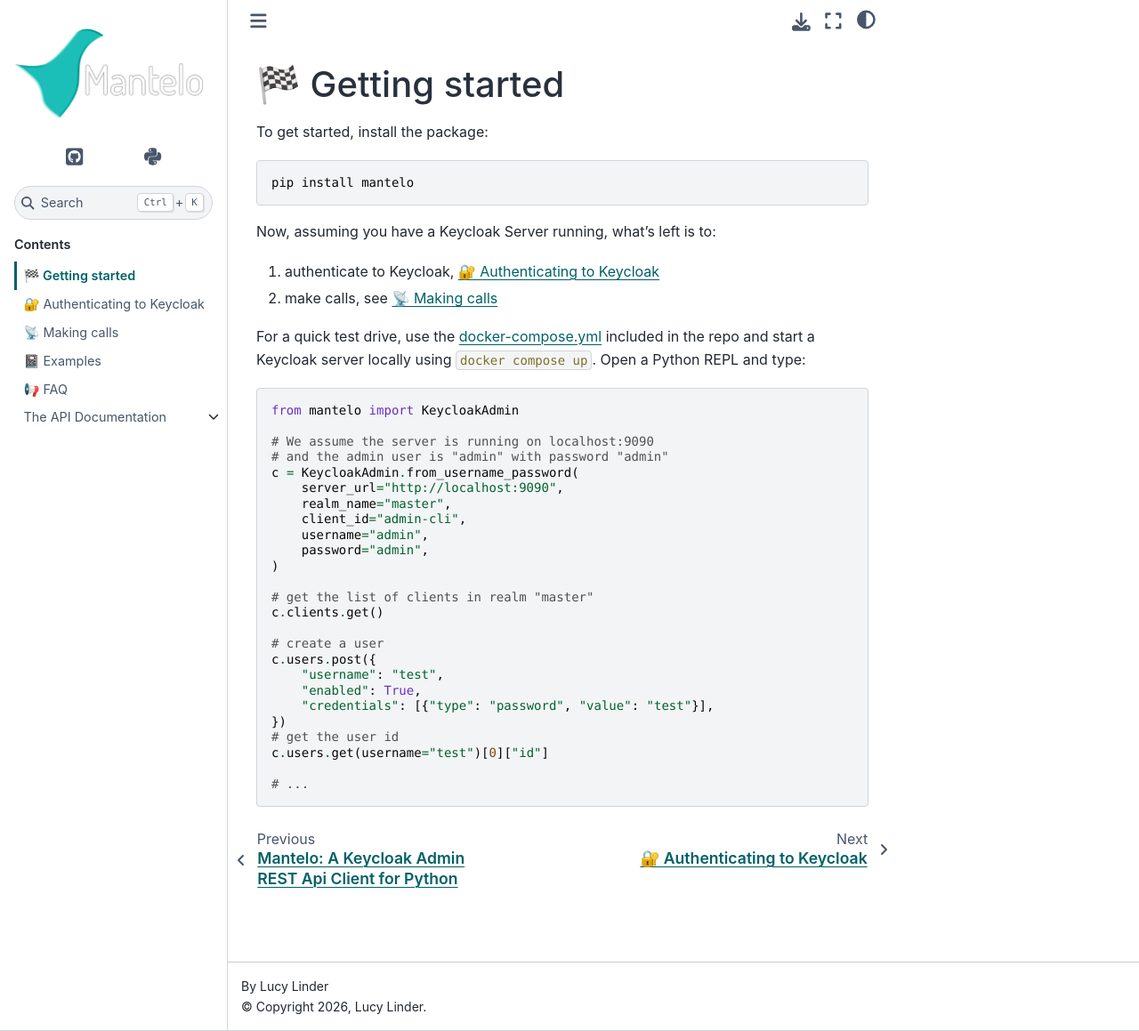
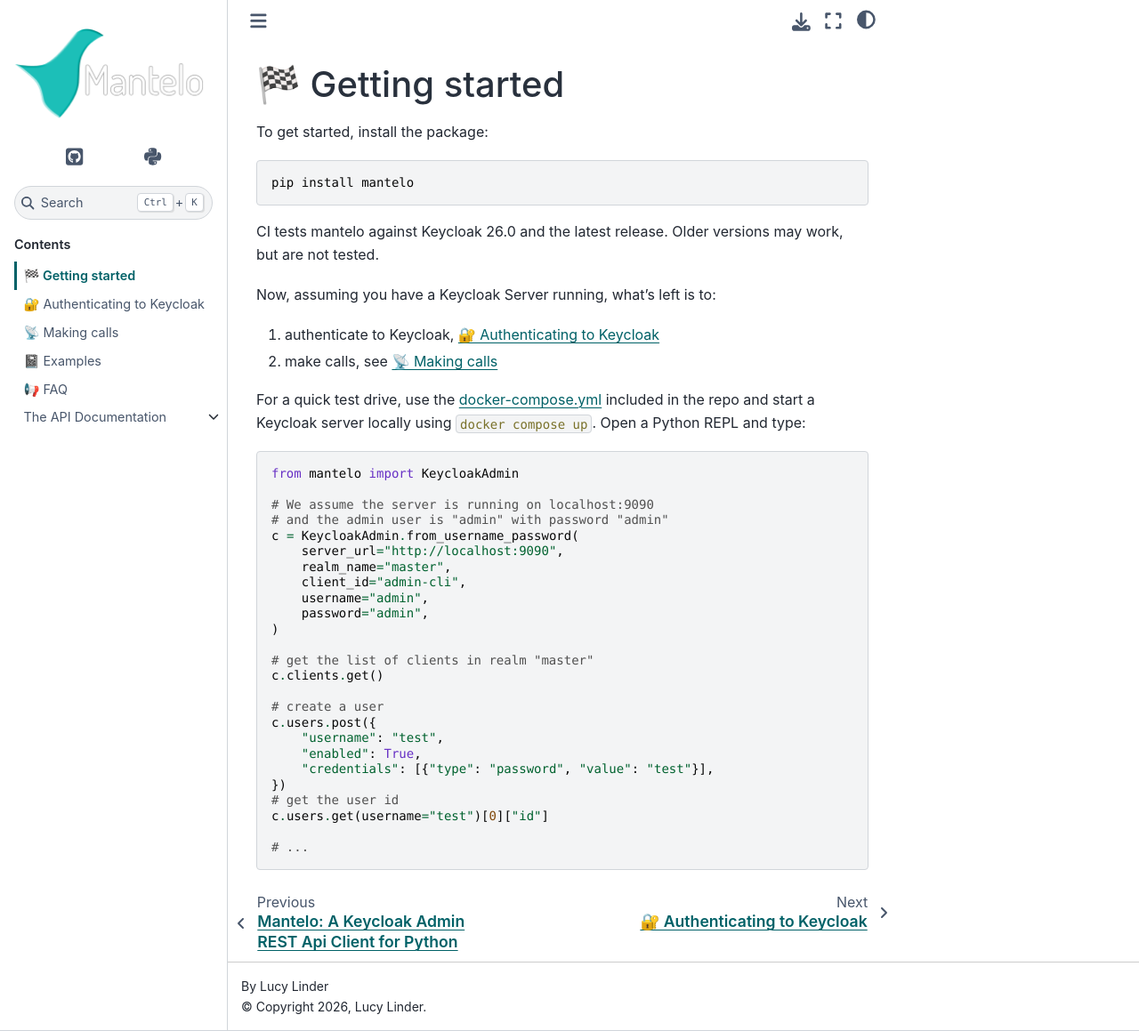
Before and after one commit to derlin/mantelo, a Sphinx documentation site: the page built from docs/00-getting_started.rst, in a window 1280 px wide and 1159 px high. Shown: the whole window at 89% size. Built offline with Sphinx 7.4.7 and the Sphinx Book theme 1.1.4, drawn with Linux system fonts in a browser that asks for light colours; pages that are not in the unit, such as notebooks, are missing from menus; the version number could not be read and is left out.

Commit message:
docs: state tested keycloak versions

```diff
--- a/docs/00-getting_started.rst
+++ b/docs/00-getting_started.rst
@@ -14,6 +14,8 @@
 .. code-block:: python
 
     pip install mantelo
+
+CI tests mantelo against Keycloak 26.0 and the latest release. Older versions may work, but are not tested.
 
 Now, assuming you have a Keycloak Server running, what's left is to:
 
```
Also changed, not shown: README.md (+2 -0 lines).
